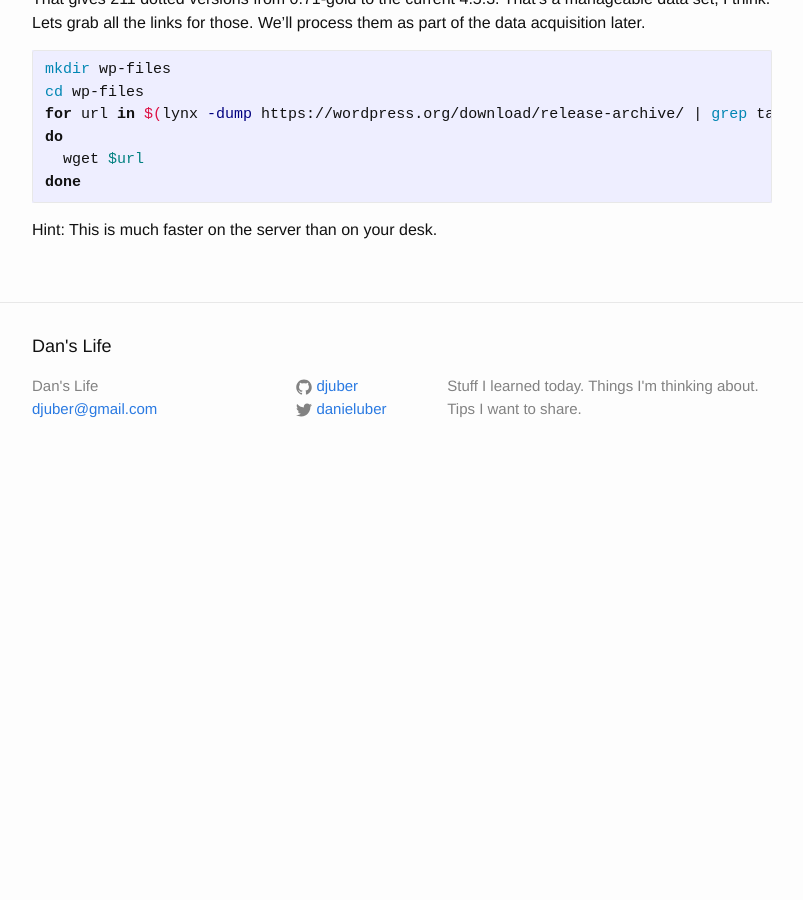
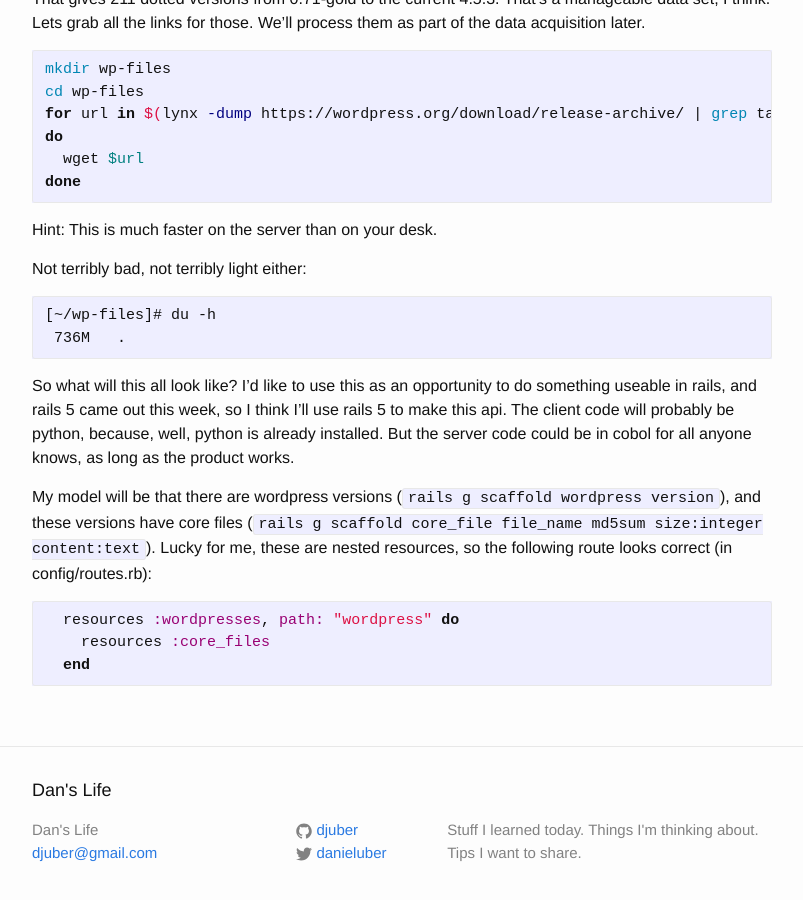
Before and after one commit to djuber/myblog, a Jekyll site: the page built from _posts/2016-07-09-Weekend-Plans.markdown, in a window 1280 px wide and 900 px high, scrolled down 603 px. Shown: the whole window, without its empty margins (238-1041 px from the left). Built offline with Jekyll 4.4.1, drawn with Linux system fonts in a browser that asks for light colours; before the commit the page ends 1083 px from its top, so only the background shows below that.

Commit message:
weekend plans part 2

````diff
--- a/_posts/2016-07-09-Weekend-Plans.markdown
+++ b/_posts/2016-07-09-Weekend-Plans.markdown
@@ -37,3 +37,19 @@ done
 ```
 
 Hint: This is much faster on the server than on your desk.
+
+Not terribly bad, not terribly light either:
+```
+[~/wp-files]# du -h
+ 736M	.
+```
+
+So what will this all look like? I'd like to use this as an opportunity to do something useable in rails, and rails 5 came out this week, so I think I'll use rails 5 to make this api. The client code will probably be python, because, well, python is already installed. But the server code could be in cobol for all anyone knows, as long as the product works.
+
+My model will be that there are wordpress versions (```rails g scaffold wordpress version```), and these versions have core files (```rails g scaffold core_file file_name md5sum size:integer content:text```). Lucky for me, these are nested resources, so the following route looks correct (in config/routes.rb):
+
+```ruby
+  resources :wordpresses, path: "wordpress" do
+    resources :core_files
+  end
+```
````
